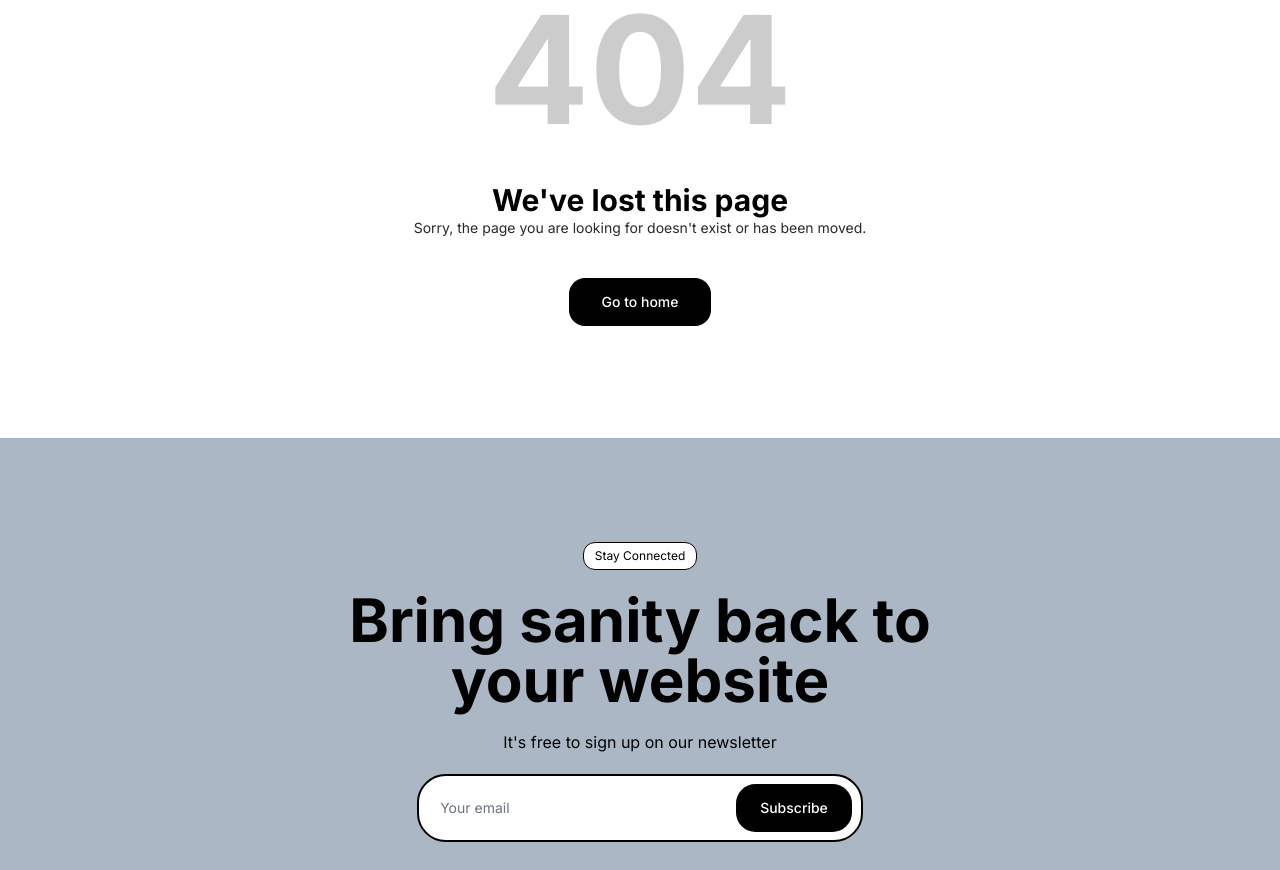
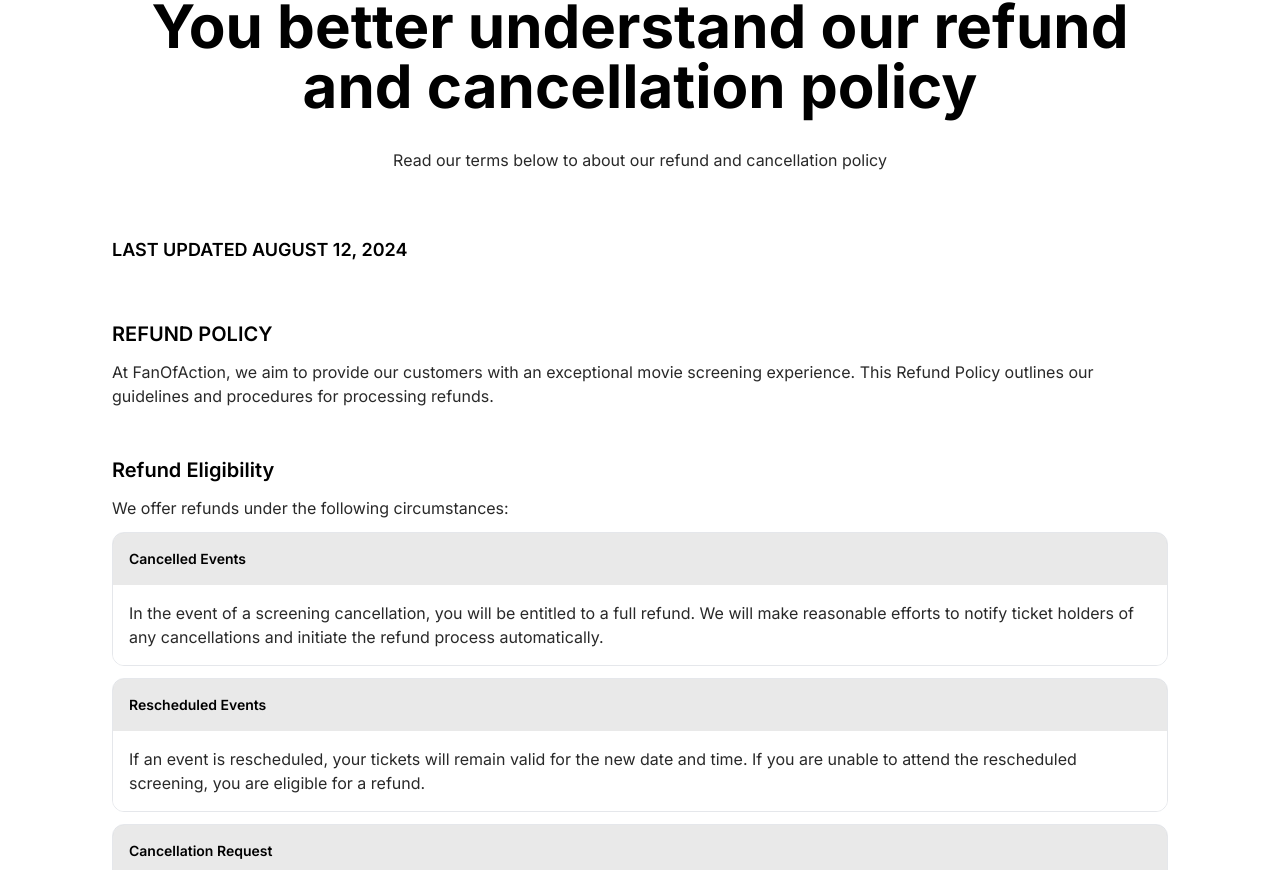
Before and after one commit to fanofactioncode/frontend, a Next.js app: page /refund-and-cancellation-policy in a window 1280 px wide. Before the commit this address had no page. Shown: the part 227-1097 px from the top of the page. Built offline with nearby package versions, Linux system fonts and the light colour scheme.

Commit message:
feat(page): refund and cancellation policy page added

```diff
--- /dev/null
+++ b/src/app/refund-and-cancellation-policy/layout.tsx
@@ -0,0 +1,8 @@
+import React from "react";
+import PageLayout from "@/components/layout/page-layout";
+
+export default function RefundAndCancellationPolicyLayout({
+  children,
+}: React.PropsWithChildren) {
+  return <PageLayout>{children}</PageLayout>;
+}
--- /dev/null
+++ b/src/app/refund-and-cancellation-policy/page.tsx
@@ -0,0 +1,209 @@
+import React from "react";
+
+import Badge from "@/components/ui/badge";
+
+export default function RefundAndCancellationPolicyPage() {
+  return (
+    <main className="container py-16 sm:py-24 sm:px-28">
+      <div className="flex flex-col justify-center items-center gap-2">
+        <Badge size="lg">Refund and Cancellation Policy</Badge>
+        <h1 className="text-center text-3xl sm:text-6xl font-bold text-text mt-2">
+          You better understand our refund and cancellation policy
+        </h1>
+        <p className="text-sm sm:text-base text-center text-text-sub mt-2 sm:mt-6">
+          Read our terms below to about our refund and cancellation policy
+        </p>
+      </div>
+      <section className="py-16 space-y-14 text-sm sm:text-base text-text-sub leading-5">
+        <div className="space-y-5 sm:space-y-8">
+          <h3 className="text-base sm:text-lg text-text uppercase font-semibold">
+            LAST UPDATED AUGUST 12, 2024
+          </h3>
+        </div>
+
+        <div className="space-y-12">
+          <div className="space-y-3">
+            <h2 className="text-base sm:text-xl text-text uppercase font-semibold">
+              Refund Policy
+            </h2>
+            <p>
+              At FanOfAction, we aim to provide our customers with an
+              exceptional movie screening experience. This Refund Policy
+              outlines our guidelines and procedures for processing refunds.
+            </p>
+          </div>
+
+          <div className="space-y-3">
+            <h3 className="text-base sm:text-xl text-text font-semibold">
+              Refund Eligibility
+            </h3>
+            <p>We offer refunds under the following circumstances:</p>
+
+            <div className="border rounded-xl overflow-hidden">
+              <div className="bg-text-sub/10 p-4">
+                <h4 className="text-sm font-semibold text-text">
+                  Cancelled Events
+                </h4>
+              </div>
+              <div className="bg-background p-4">
+                <p>
+                  In the event of a screening cancellation, you will be entitled
+                  to a full refund. We will make reasonable efforts to notify
+                  ticket holders of any cancellations and initiate the refund
+                  process automatically.
+                </p>
+              </div>
+            </div>
+
+            <div className="border rounded-xl overflow-hidden">
+              <div className="bg-text-sub/10 p-4">
+                <h4 className="text-sm font-semibold text-text">
+                  Rescheduled Events
+                </h4>
+              </div>
+              <div className="bg-background p-4">
+                <p>
+                  If an event is rescheduled, your tickets will remain valid for
+                  the new date and time. If you are unable to attend the
+                  rescheduled screening, you are eligible for a refund.
+                </p>
+              </div>
+            </div>
+
+            <div className="border rounded-xl overflow-hidden">
+              <div className="bg-text-sub/10 p-4">
+                <h4 className="text-sm font-semibold text-text">
+                  Cancellation Request
+                </h4>
+              </div>
+              <div className="bg-background p-4">
+                <p>
+                  If you wish to request a refund for reasons other than event
+                  cancellation or rescheduling, please refer to section 2.
+                </p>
+              </div>
+            </div>
+          </div>
+
+          <div className="space-y-3">
+            <h3 className="text-base sm:text-xl text-text font-semibold">
+              How to Request a Refund
+            </h3>
+            <p>
+              To request a refund for your ticket purchase, please follow these
+              steps:
+            </p>
+            <p>
+              Contact our customer support team at info@fanofaction.com within
+              days of the event time. Provide your booking details, including
+              the order number, name, and contact information. State the reason
+              for your refund request.
+            </p>
+          </div>
+
+          <div className="space-y-3">
+            <h3 className="text-base sm:text-xl text-text font-semibold">
+              Refund Timeframes
+            </h3>
+            <p>
+              Refunds will be processed within 5 business days after the
+              approval of your refund request.
+            </p>
+            <p>
+              Refunds will be issued to the original payment method used for the
+              ticket purchase.
+            </p>
+            <p>
+              The timeline for the refund to reflect in your account may vary
+              depending on your payment provider.
+            </p>
+          </div>
+
+          <div className="space-y-3">
+            <h3 className="text-base sm:text-xl text-text font-semibold">
+              Non-Refundable Fees
+            </h3>
+            <p>Processing fees, if applicable, are non-refundable.</p>
+            <p>
+              Tickets for events with a clearly stated &quot;No Refund&quot;
+              policy during the purchase process are non-refundable.
+            </p>
+            <p>
+              Please respect the theater&apos;s rules and policies, including
+              those related to conduct, food and drink, and safety.
+            </p>
+          </div>
+        </div>
+
+        <div className="space-y-14">
+          <h2 className="text-base sm:text-xl text-text uppercase font-semibold">
+            Cancellation Policy
+          </h2>
+
+          <div className="space-y-3">
+            <h3 className="text-base sm:text-lg text-text font-semibold">
+              Cancellation by Customers
+            </h3>
+            <p>
+              If you wish to cancel your ticket purchase for reasons other than
+              those mentioned in the Refund Policy, please contact us as soon as
+              possible.
+            </p>
+          </div>
+
+          <div className="space-y-3">
+            <h3 className="text-base sm:text-lg text-text font-semibold">
+              Cancellation Procedures
+            </h3>
+            <p>
+              To initiate the cancellation process, contact our customer support
+              team at info@fanofaction.com.
+            </p>
+            <p>
+              Provide your booking details, including the order number, name,
+              and contact information.
+            </p>
+            <p>State the reason for your cancellation.</p>
+          </div>
+
+          <div className="space-y-3">
+            <h3 className="text-base sm:text-lg text-text font-semibold">
+              Cancellation Requirements
+            </h3>
+            <p>
+              The eligibility for a cancellation refund will be assessed based
+              on the terms and conditions of the specific event and the time of
+              cancellation.
+            </p>
+            <p>
+              Refunds for cancellations will be subject to the applicable
+              cancellation fee and the terms outlined during the ticket
+              purchase.
+            </p>
+          </div>
+
+          <div className="space-y-3">
+            <h3 className="text-base sm:text-lg text-text font-semibold">
+              Cancellation by FanOfAction
+            </h3>
+            <p>
+              We reserve the right to cancel an event due to unforeseen
+              circumstances. In such cases, ticket holders will be entitled to a
+              full refund as per the Refund Policy.
+            </p>
+          </div>
+
+          <div className="space-y-3">
+            <h3 className="text-sm sm:text-base text-text font-semibold">
+              Contact Information
+            </h3>
+            <p>
+              If you have any questions or concerns regarding our Refund and
+              Cancellation Policy, please contact us at info@fanofaction.com.
+            </p>
+          </div>
+        </div>
+      </section>
+    </main>
+  );
+}
--- a/src/components/common/footer.tsx
+++ b/src/components/common/footer.tsx
@@ -94,7 +94,7 @@
                 </li>
                 <li>
                   <Link
-                    href="/refund-and-cancellation"
+                    href="/refund-and-cancellation-policy"
                     className="hover:underline focus-within:underline focus-within:outline-none transition-colors"
                   >
                     Refund & Cancellation
```
